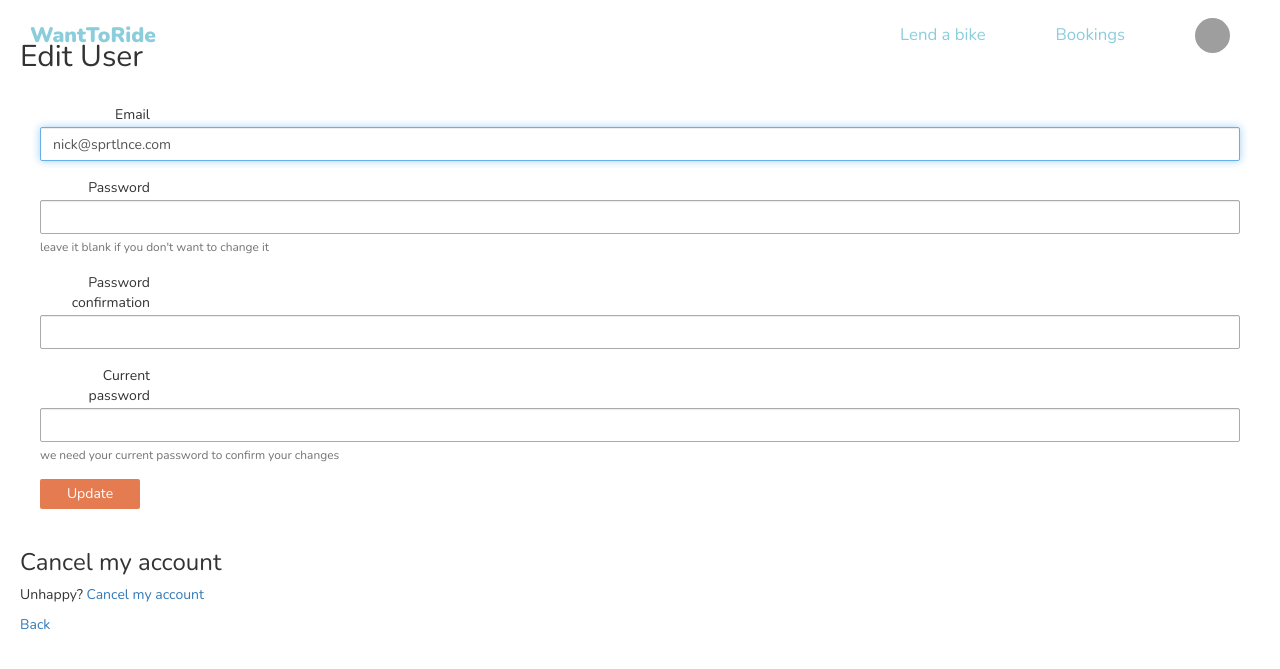
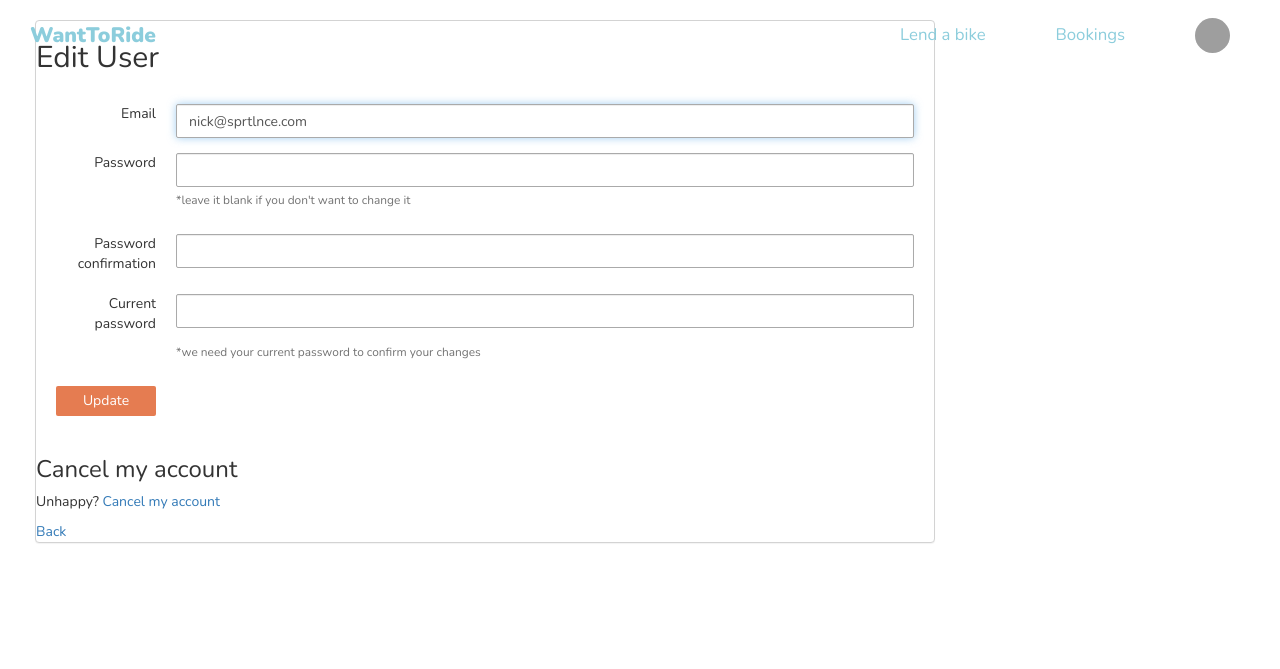
Before and after one commit to nickhen01/ride_my_bike, a Rails app: page /users/edit in a window 1280 px wide. Shown: the top 669 px of the page. Run offline with Rails 7, Linux system fonts and the light colour scheme; a user stored in the database is signed in; style sheets or scripts are compiled from the project's sources; some libraries are stand-ins or nearby versions; grey boxes are pictures that could not be loaded.

Commit message:
form fixed

```diff
--- a/app/assets/stylesheets/components/_form.scss
+++ b/app/assets/stylesheets/components/_form.scss
@@ -1,9 +1,6 @@
-.panel {
+.panel-form {
   border: 1px solid lightgrey;
   box-sizing: border-box;
-  float: right;
-  background-color: none;
-}
 
   .header {
     background-color: #edefed;
@@ -24,24 +21,21 @@
     justify-content: space-between;
     box-sizing: border-box;
 
-}
-
-.simple_form label {
-  float: left;
-  width: 100px;
+    label {
+      max-width: 100px;
+      min-width: 100px;
+      margin-right: 20px;
       text-align: right;
-  margin: 2px 10px;
       font-weight: normal;
       font-size: 14px;
     }
 
-.simple_form {
     input, textarea {
      border: 1px solid #aaa;
      border-radius: 2px;
      background-color: #fff;
      font-size: 14px;
-   width: 100%;
+     width: calc(100% - 120px);
    }
 
     input[type="submit"] {
@@ -52,21 +46,38 @@
       border: none;
       height: 30px;
       width: 100px;
+    }
 
+    .form-text {
+      min-width: 100%;
+      padding-left: 120px;
     }
   }
 
-.form-inline {
-  margin: 20px 0px;
-}
 
-.form-inline {
   .form-group {
     display: flex;
-    justify-content: stretch;
+    flex-wrap: wrap;
 
     @media (min-width: 768px) {
       display: flex;
+    }
+
+    .d-flex {
+      display: flex;
+      margin-right: 10px;
+
+      select {
+        margin-right: 10px;
+
+        &:nth-child(4) {
+          margin-left: 10px;
+        }
+
+          &:nth-child(2) {
+            width: 200px;
+          }
+      }
     }
   }
 
--- a/app/assets/stylesheets/components/_sidebar.scss
+++ b/app/assets/stylesheets/components/_sidebar.scss
@@ -1,14 +1,14 @@
-.container {
+.container-form {
   width: 100%;
 
-  .panel {
+  .panel-form {
     width: 100%;
   }
 
   @media (min-width: 768px) {
     width: 100%;
   }
-}
+
 
   .sidebar {
     justify-content: space-between;
@@ -33,3 +33,5 @@
        }
     }
 }
+
+}
--- a/app/views/bookings/_form.html.erb
+++ b/app/views/bookings/_form.html.erb
@@ -1,5 +1,8 @@
 <%= simple_form_for [@bicycle, @booking] do |f| %>
   <%= f.input :date_start %>
   <%= f.input :date_end %>
+  <div class="form-group">
+    <label class="form-control-label text optional" for="bicycle_description"></label>
   <%= f.submit %>
+  </div>
 <% end %>
--- a/app/views/devise/registrations/edit.html.erb
+++ b/app/views/devise/registrations/edit.html.erb
@@ -1,4 +1,7 @@
-<div class="container make-form-nice">
+<div class="container container-form">
+
+  <div class="col-9 col-sm-9">
+    <div class="panel panel-form">
       <h2>Edit <%= resource_name.to_s.humanize %></h2>
 
       <%= simple_form_for(resource, as: resource_name, url: registration_path(resource_name), html: { method: :put }) do |f| %>
@@ -12,14 +15,14 @@
           <% end %>
 
           <%= f.input :password,
-                  hint: "leave it blank if you don't want to change it",
+                      hint: "*leave it blank if you don't want to change it",
                       required: false,
                       input_html: { autocomplete: "new-password" } %>
           <%= f.input :password_confirmation,
                       required: false,
                       input_html: { autocomplete: "new-password" } %>
           <%= f.input :current_password,
-                  hint: "we need your current password to confirm your changes",
+                      hint: "*we need your current password to confirm your changes",
                       required: true,
                       input_html: { autocomplete: "current-password" } %>
         </div>
@@ -35,3 +38,5 @@
 
       <%= link_to "Back", :back %>
     </div>
+  </div>
+</div>
```
Also changed, not shown: app/views/bicycles/new.html.erb (+20 -2 lines), app/views/bookings/edit.html.erb (+5 -5 lines), app/views/layouts/components/_form.html.erb (deleted, +0 -30 lines). Lines whose indentation alone changed are shown as unchanged.
